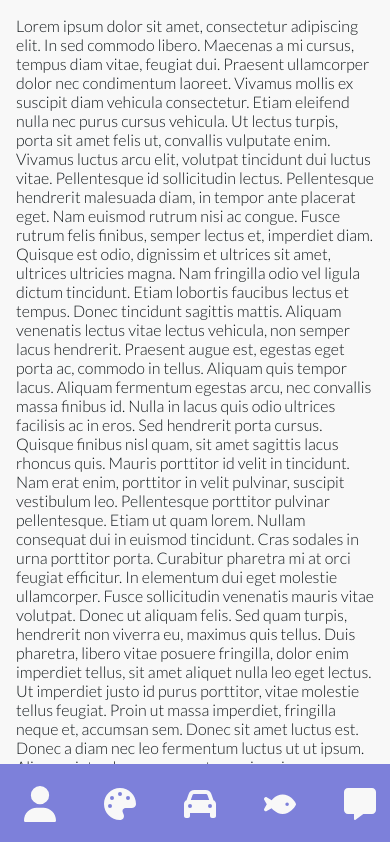
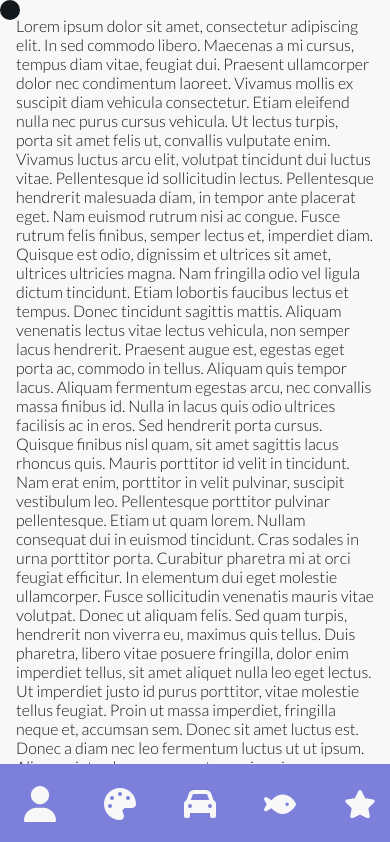
Before and after one commit to jaayzee/jaayzee.github.io, a React (Vite) app: page / in a window 390 px wide. Shown: the top 842 px of the page. Built offline with nearby package versions, Linux system fonts and the light colour scheme.

Commit message:
structured pages and made cursor, NEXT: ripple effect for nav buttons

```diff
--- a/index.html
+++ b/index.html
@@ -12,6 +12,20 @@
 
   </head>
   <body class="light"></body>
+    <div class="cursor"></div>
+      <script>
+        const cursor = document.querySelector('.cursor');
+        document.addEventListener('mousemove', e => {
+          cursor.setAttribute("style", "top: "+(e.pageY - 10)+"px; left: "+(e.pageX - 10)+"px;")
+
+        document.addEventListener('click', () => {
+          cursor.classList.add("expand");
+          setTimeout(() => {
+            cursor.classList.remove("expand");
+          }, 200)
+        })
+        })
+      </script>
     <header>
     </header>
     <main>
--- a/src/Nav.jsx
+++ b/src/Nav.jsx
@@ -74,7 +74,20 @@ function Nav() {
                     </Link>
                 </li>
                 <li className="nav-item">
-                    <Link href="/contact" className="nav-link">
+                    <Link to="/space" className="nav-link">
+                        <svg
+                        xmlns="http://www.w3.org/2000/svg"
+                        viewBox="0 0 576 512">
+                        <path
+                            className="fa-primary"
+                            fill="currentColor"
+                            d="M316.9 18C311.6 7 300.4 0 288.1 0s-23.4 7-28.8 18L195 150.3 51.4 171.5c-12 1.8-22 10.2-25.7 21.7s-.7 24.2 7.9 32.7L137.8 329 113.2 474.7c-2 12 3 24.2 12.9 31.3s23 8 33.8 2.3l128.3-68.5 128.3 68.5c10.8 5.7 23.9 4.9 33.8-2.3s14.9-19.3 12.9-31.3L438.5 329 542.7 225.9c8.6-8.5 11.7-21.2 7.9-32.7s-13.7-19.9-25.7-21.7L381.2 150.3 316.9 18z"/>
+                        </svg>
+                        <span className="link-text">s p a c e</span>
+                    </Link>
+                </li>
+                <li className="nav-item">
+                    <Link to="/contact" className="nav-link">
                         <svg
                         xmlns="http://www.w3.org/2000/svg"
                         viewBox="0 0 512 512">
--- a/src/main.jsx
+++ b/src/main.jsx
@@ -1,7 +1,9 @@
-import Me from './pages/Me.jsx'
-import Art from './pages/Art.jsx'
-import Car from './pages/Car.jsx'
-import Sea from './pages/Sea.jsx'
+import Me from './pages/MePage/Me.jsx'
+import Art from './pages/ArtPage/Art.jsx'
+import Car from './pages/CarPage/Car.jsx'
+import Sea from './pages/SeaPage/Sea.jsx'
+import Space from './pages/SpacePage/Space.jsx'
+import Contact from './pages/ContactPage/Contact.jsx'
 import React from 'react'
 import ReactDOM from 'react-dom/client'
 import './styles/index.css'
@@ -15,6 +17,8 @@ ReactDOM.createRoot(document.getElementById('root')).render(
         <Route path="/art" element={ <Art /> } />
         <Route path="/car" element={ <Car /> } />
         <Route path="/sea" element={ <Sea /> } />
+        <Route path="/space" element={ <Space /> } />
+        <Route path="/contact" element={ <Contact /> } />
       </Routes>
     </BrowserRouter>
   </React.StrictMode>,
--- a/src/pages/Art.jsx
+++ b/src/pages/ArtPage/Art.jsx
@@ -1,4 +1,4 @@
-import Nav from '../Nav'
+import Nav from '../../Nav'
 
 function Art() {
     return (
--- a/src/pages/Car.jsx
+++ b/src/pages/CarPage/Car.jsx
@@ -1,4 +1,4 @@
-import Nav from '../Nav'
+import Nav from '../../Nav'
 
 function Car() {
     return (
--- /dev/null
+++ b/src/pages/ContactPage/Contact.jsx
@@ -0,0 +1,9 @@
+import Nav from '../../Nav'
+
+function Contact() {
+    return (
+        <Nav />
+    )
+}
+
+export default Contact
--- a/src/pages/Me.jsx
+++ b/src/pages/MePage/Me.jsx
@@ -1,4 +1,4 @@
-import Nav from '../Nav'
+import Nav from '../../Nav'
 
 function Me() {
     return (
--- a/src/pages/Sea.jsx
+++ b/src/pages/SeaPage/Sea.jsx
@@ -1,4 +1,4 @@
-import Nav from '../Nav'
+import Nav from '../../Nav'
 
 function Sea() {
     return (
--- /dev/null
+++ b/src/pages/SpacePage/Space.jsx
@@ -0,0 +1,9 @@
+import Nav from '../../Nav'
+
+function Space() {
+    return (
+        <Nav />
+    )
+}
+
+export default Space
--- a/src/styles/index.css
+++ b/src/styles/index.css
@@ -85,6 +85,10 @@
   transition: 200ms;
 }
 
+* {
+  cursor: none;
+}
+
 /* BODY */
   body {
     margin: 0;
@@ -125,6 +129,42 @@
     line-height: 1.1;
   }
 
+/* CURSOR */
+/* add x crosshair for clickables, and a | shape for text eventually
+ https://www.javascripttutorial.net/javascript-dom/javascript-mouse-events/
+ https://stackoverflow.com/questions/57366843/css-change-each-cursor
+ https://codepen.io/Nharox/pen/aZgEQm
+ https://www.youtube.com/watch?v=rfpRZ2t_BrQ&t=606s&ab_channel=DesignCourse
+ */
+.cursor {
+  width: 20px;
+  height: 20px;
+  z-index: 999;
+  pointer-events: none;;
+  border-radius: 50%;
+  background: var(--text);
+  position: absolute;
+}
+@keyframes cursorAnim {
+  from {
+    transform: translateY(0px);
+  } to {
+    transform: translateY(5px);
+  }
+}
+.expand {
+  animation: cursorAnimClick 200ms forwards;
+}
+@keyframes cursorAnimClick {
+  0% {
+    transform: scale(1);
+  } 50% {
+    transform: scale(2);
+  } 100% {
+    transform: scale(1);
+  }
+}
+
 /* NAVBAR */
   .navbar {
     position: fixed;
@@ -143,9 +183,6 @@
   .nav-item {
     width: 100%;
   }
-  .nav-item:last-child {
-    margin-top: auto;
-  }
   .nav-link {
     display: flex;
     align-items: center;
@@ -153,12 +190,6 @@
     color: var(--text);
     text-decoration: none;
     transition: 500ms ;
-  }
-  .nav-link:hover {
-    border-radius: 50px;
-    margin: 20px 20px 20px 20px;
-    outline: 10px inset var(--bg-nav-shadow);
-    transition: 500ms ease-in-out;
   }
   .logo-link {
     display: flex;
@@ -174,6 +205,7 @@
   }
   .link-text {
     color: var(--bg);
+    font-weight: bold;
     display: none;
     margin-left: 1rem;
     transition: 500ms ease-in-out;
@@ -216,7 +248,7 @@
       height: 5rem;
     }
     .nav-link:hover {
-      background: var(--bg);
+      background: var(--bg-nav-shadow);
       transition: 500ms;
     }
     .logo {
@@ -257,6 +289,15 @@
     {
       left: 0px;
     }
+    .nav-link:hover {
+      box-sizing: border-box;
+      padding-left: 20px;
+      transition: 500ms ease-in-out;
+    }
+    .nav-item:nth-last-child(2) {
+      margin-top: auto;
+      padding: 5em;
+    }
   }
   .fa-primary {
     color: var(--bg);
```
